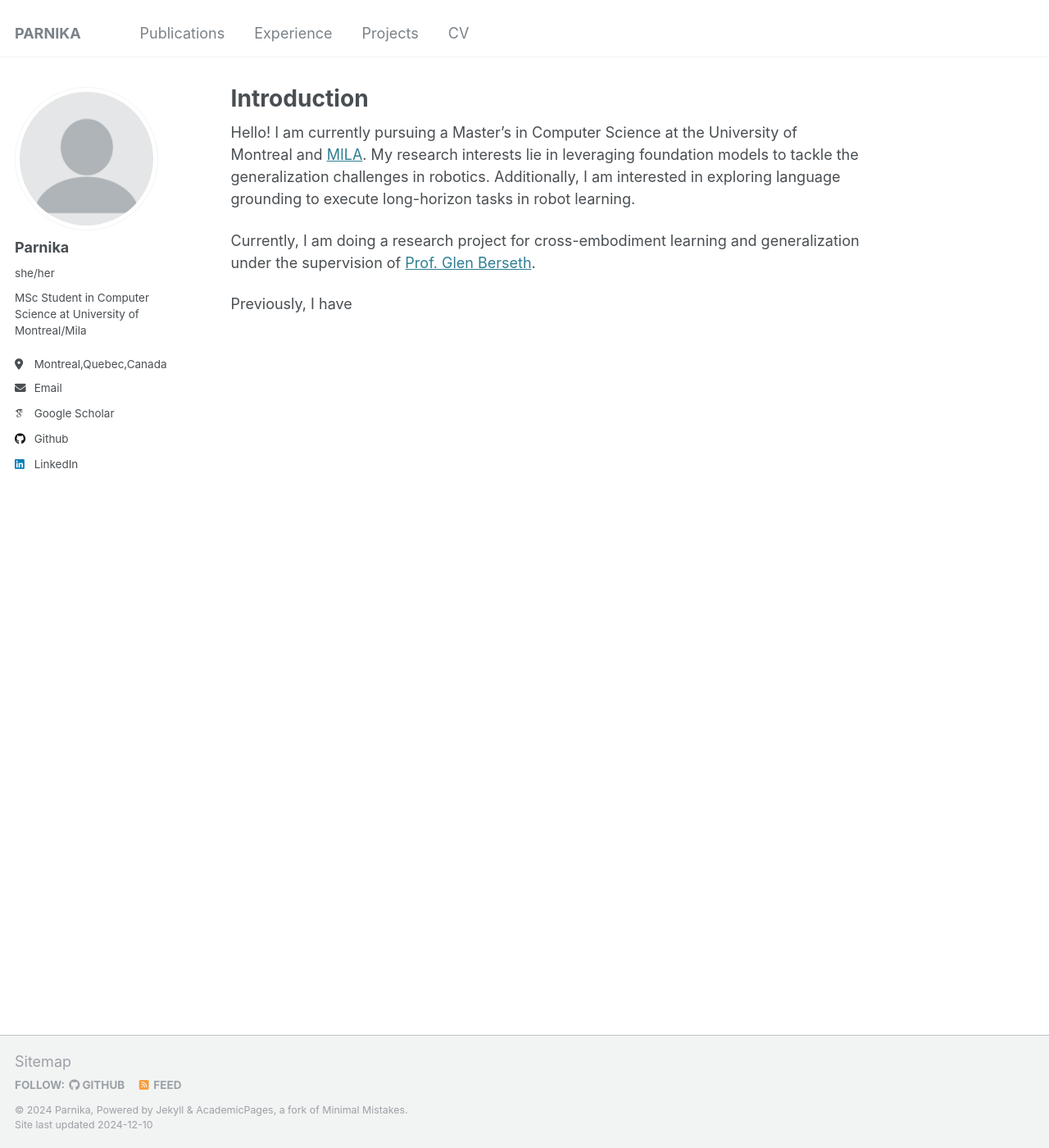
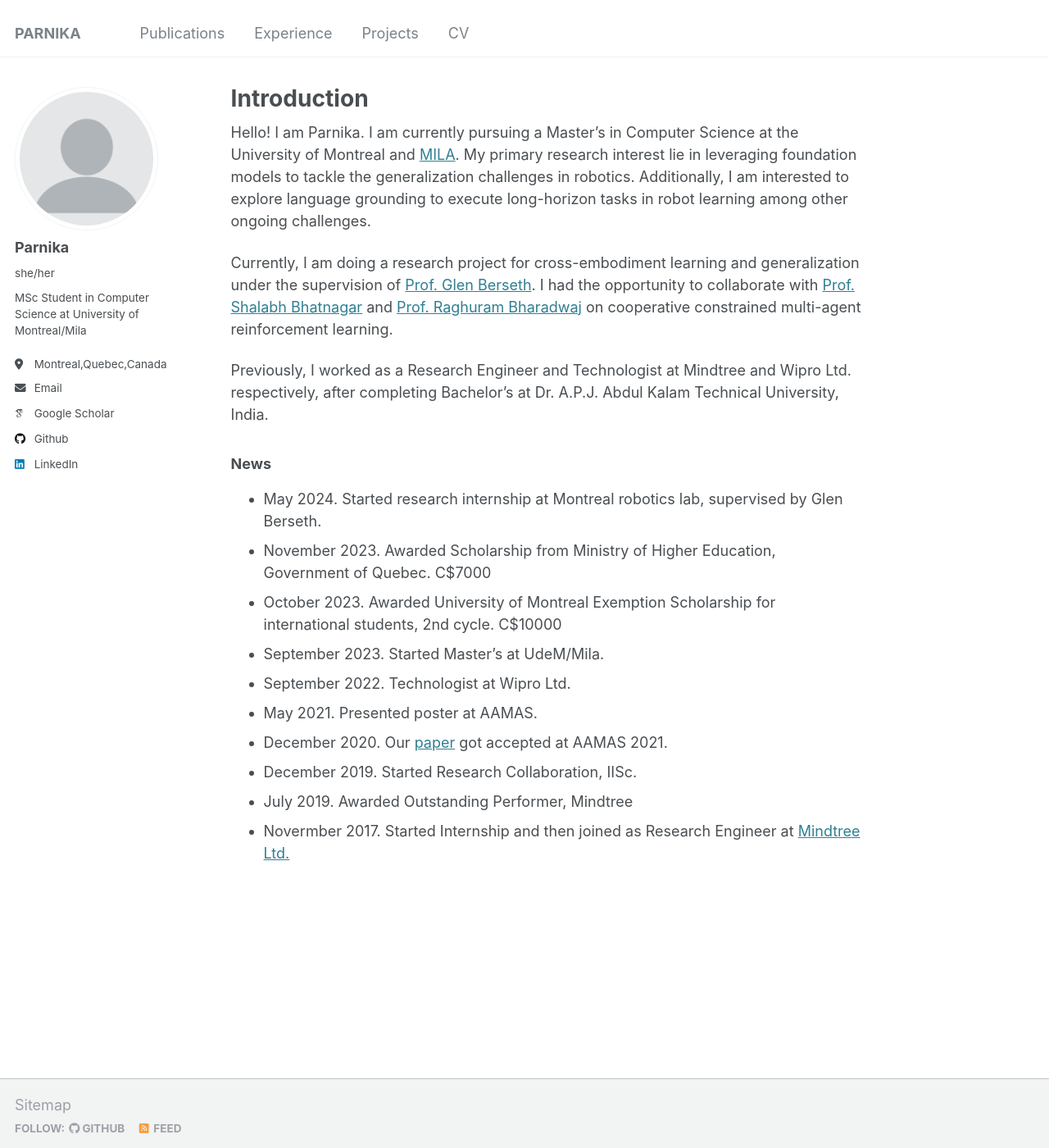
Before and after one commit to parnika31/parnika31.github.io, a Jekyll site: the page built from _pages/about.md, in a window 1280 px wide and 1400 px high. Shown: the whole window at 82% size. Built offline with Jekyll 4.4.1, drawn with Linux system fonts in a browser that asks for light colours; some web fonts are replaced.

Commit message:
Update about.md

```diff
--- a/_pages/about.md
+++ b/_pages/about.md
@@ -7,8 +7,21 @@ redirect_from:
   - /about.html
 ---
 
-Hello! I am currently pursuing a Master’s in Computer Science at the University of Montreal and [MILA](https://mila.quebec/en). My research interests lie in leveraging foundation models to tackle the generalization challenges in robotics. Additionally, I am interested in exploring language grounding to execute long-horizon tasks in robot learning.
+Hello! I am Parnika. I am currently pursuing a Master’s in Computer Science at the University of Montreal and [MILA](https://mila.quebec/en). My primary research interest lie in leveraging foundation models to tackle the generalization challenges in robotics. Additionally, I am interested to explore language grounding to execute long-horizon tasks in robot learning among other ongoing challenges.
 
-Currently, I am doing a research project for cross-embodiment learning and generalization under the supervision of [Prof. Glen Berseth](https://neo-x.github.io).
+Currently, I am doing a research project for cross-embodiment learning and generalization under the supervision of [Prof. Glen Berseth](https://neo-x.github.io). I had the opportunity to collaborate with [Prof. Shalabh Bhatnagar](https://www.csa.iisc.ac.in/~shalabh/) and [Prof. Raghuram Bharadwaj](https://www.iiitb.ac.in/faculty/raghuram-bharadwaj) on cooperative constrained multi-agent reinforcement learning.
 
-Previously, I have
+Previously, I worked as a Research Engineer and Technologist at Mindtree and Wipro Ltd. respectively, after completing Bachelor's at Dr. A.P.J. Abdul Kalam Technical University, India.
+
+### News
+
+* May 2024. Started research internship at Montreal robotics lab, supervised by Glen Berseth.
+* November 2023. Awarded Scholarship from Ministry of Higher Education, Government of Quebec. C$7000
+* October 2023. Awarded University of Montreal Exemption Scholarship for international students, 2nd cycle. C$10000
+* September 2023. Started Master's at UdeM/Mila.
+* September 2022. Technologist at Wipro Ltd.
+* May 2021. Presented poster at AAMAS.
+* December 2020. Our [paper](https://arxiv.org/pdf/2101.02349) got accepted at AAMAS 2021.
+* December 2019. Started Research Collaboration, IISc.
+* July 2019. Awarded Outstanding Performer, Mindtree
+* Novermber 2017. Started Internship and then joined as Research Engineer at [Mindtree Ltd.](https://www.ltimindtree.com)
```
